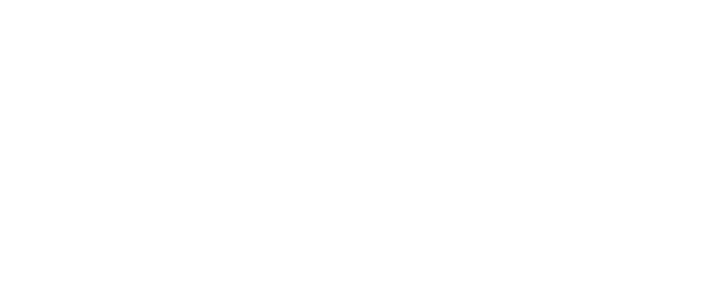
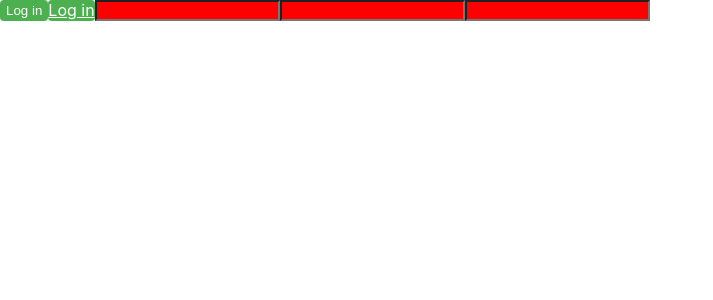
Before and after one commit to haneulee/react-study-v2, a React (Create React App) app: page / in a window 1280 px wide. Shown: the top 300 px of the page, without its empty margins (0-713 px from the left). Built offline with nearby package versions, Linux system fonts and the light colour scheme.

Commit message:
test as, attrs of styled-components

```diff
--- a/src/App.tsx
+++ b/src/App.tsx
@@ -1,7 +1,32 @@
 import styled from "styled-components";
 
+const Btn = styled.button`
+  color: white;
+  background-color: #4caf50; /* Green */
+  border: 0;
+  border-radius: 0.25rem;
+`;
+
+const Wrapper = styled.div`
+  display: flex;
+`;
+
+const Input = styled.input.attrs({ required: true })`
+  background-color: red;
+`;
+
 const App = function () {
-  return <div className="App" />;
+  return (
+    <Wrapper as="header">
+      <Btn>Log in</Btn>
+      <Btn as="a" href="/">
+        Log in
+      </Btn>
+      <Input />
+      <Input />
+      <Input />
+    </Wrapper>
+  );
 };
 
 export default App;
```
